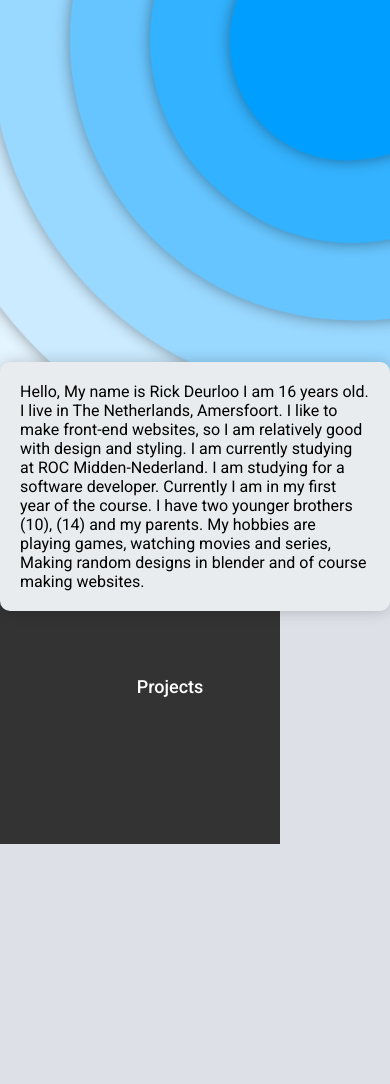
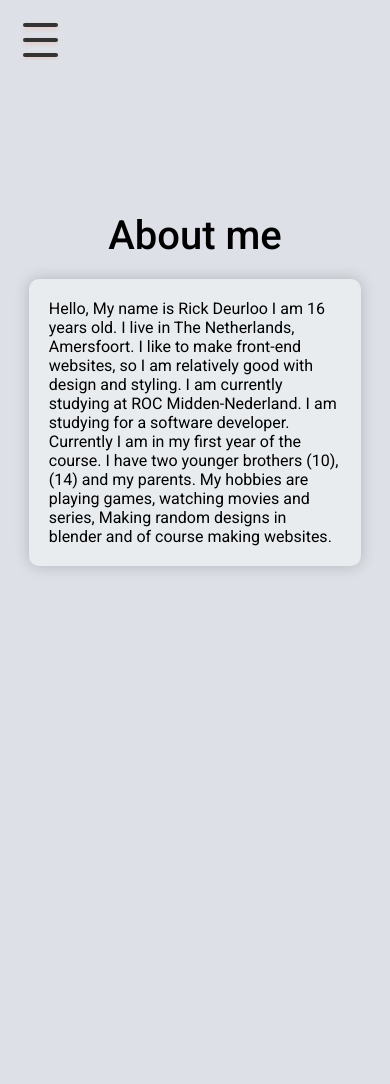
Before and after one commit to Rickd377/Portfolio_Done, a PHP site: page /profile.html in a window 390 px wide. Shown: the top 1084 px of the page. After the commit the page ends 571 px from the top, so only its background shows below. Run offline with PHP 8.4, Linux system fonts and the light colour scheme; some libraries are stand-ins or nearby versions.

Commit message:
full responsive without decorating

```diff
--- a/Css/style.css
+++ b/Css/style.css
@@ -453,15 +453,17 @@ ul li p {
 
 #projects .main {
   grid-area: main;
-  display: grid;
-  grid-template-columns: 1fr 1fr 1fr;
-  grid-template-rows: 1fr 1fr;
-  gap: 0px 100px;
-  grid-template-areas:
-    "project1 project2 project3"
-    "project4 project5 project6";
-  margin: 0 auto;
-  margin-top: 50px;
+  display: flex;
+  flex-direction: row;
+  gap: 30px 90px;
+  flex-wrap: wrap;
+  justify-content: center;
+}
+
+#projects.main:first-child,
+#projects .main:nth-child(2),
+#projects .main:nth-child(3) {
+  margin-top: 75px;
 }
 
 #projects .project {
@@ -552,3 +554,149 @@ ul li p {
   margin-top: 35vh;
   font-weight: 500;
 }
+
+@media screen and (max-width: 426px) {
+  .blob1,
+  .blob2,
+  .blob3,
+  .blob4,
+  .blob5,
+  .blob6 {
+    display: none;
+  }
+
+  .nav {
+    display: none;
+  }
+
+  /* hamburger menu */
+
+  .res-menu {
+    position: relative;
+    display: flex;
+    justify-content: center;
+    align-items: center;
+    height: 40px;
+    width: 40px;
+    cursor: pointer;
+    transition: all 0.5s ease-in-out;
+    /* border: 3px solid #333; */
+    overflow: hidden;
+    margin: 20px;
+    z-index: 100;
+  }
+
+  .hamburger_menu {
+    width: 35px;
+    height: 4px;
+    background-color: #333;
+    border-radius: 5px;
+    box-shadow: 0 2px 5px rgba(255, 101, 47, 0.2);
+    transition: all 0.5s ease-in-out;
+  }
+
+  .hamburger_menu::before,
+  .hamburger_menu::after {
+    content: "";
+    position: absolute;
+    width: 35px;
+    height: 4px;
+    background-color: #333;
+    border-radius: 5px;
+    box-shadow: 0 2px 5px rgba(255, 101, 47, 0.2);
+    transition: all 0.5s ease-in-out;
+  }
+
+  .hamburger_menu::before {
+    transform: translateY(-15px);
+  }
+
+  .hamburger_menu::after {
+    transform: translateY(15px);
+  }
+
+  /* ANIMATION */
+
+  .res-menu.open .hamburger_menu {
+    transform: translateX(-50px);
+    background-color: transparent;
+    box-shadow: none;
+  }
+
+  .res-menu.open .hamburger_menu::before {
+    transform: rotate(45deg) translate(35px, -35px);
+  }
+
+  .res-menu.open .hamburger_menu::after {
+    transform: rotate(-45deg) translate(35px, 35px);
+  }
+
+  .dropdown-content a {
+    display: block;
+    color: black;
+    text-decoration: none;
+    padding: 10px 15px;
+    border-radius: 5px;
+  }
+
+  .dropdown-content .content {
+    display: none;
+    background-color: #ddd;
+    position: absolute;
+    min-width: 100 px;
+    box-shadow: 2px 2px 5px hsla(0, 0%, 0%, 0.553);
+    opacity: 0;
+    visibility: hidden;
+    transition: opacity 0.3s ease-in-out;
+    border-radius: 5px;
+    z-index: 100;
+  }
+
+  .description {
+    width: 75%;
+  }
+
+  .profile_title {
+    margin: 18vh auto 15px auto;
+  }
+
+  .main {
+    margin-left: -75px;
+  }
+
+  .project {
+    display: flex;
+    align-items: center;
+    justify-content: center;
+  }
+
+  .colored-bg,
+  .fixedsquare {
+    width: 230px;
+    height: 230px;
+  }
+
+  .portfolio_title {
+    font-size: 0.9em;
+    margin-top: 50px;
+    margin-left: 35px;
+  }
+
+  .socialmedia {
+    transform: scale(0.65);
+    margin-top: 15px;
+    margin-left: -20px;
+  }
+
+  .socialmedia::after {
+    font-size: 0.8em;
+    margin-left: 20px;
+  }
+
+  .colored-bg {
+    margin-left: -30px;
+    margin-top: -75px;
+  }
+
+
+}
--- a/Js/general.js
+++ b/Js/general.js
@@ -11,3 +11,28 @@ window.onload = () => {
     span.className = "rotatingSpan"; // Assign a class to the span
   }
 };
+
+// hamburger menu
+
+const hamburger = document.querySelector(".res-menu");
+let menuOpen = false;
+hamburger.addEventListener("click", () => {
+  const content = document.querySelector('.dropdown-content .content');
+  if (!menuOpen) {
+    hamburger.classList.add("open");
+    menuOpen = true;
+    content.style.display = 'block';
+    setTimeout(() => {
+      content.style.visibility = 'visible';
+      content.style.opacity = '1';
+    }, 0);
+  } else {
+    hamburger.classList.remove("open");
+    menuOpen = false;
+    content.style.opacity = '0';
+    setTimeout(() => {
+      content.style.visibility = 'hidden';
+      content.style.display = 'none';
+    }, 500);
+  }
+});
--- a/profile.html
+++ b/profile.html
@@ -42,6 +42,17 @@
       </ul>
     </div>
 
+    <div class="dropdown-content">
+      <div class="res-menu">
+        <div class="hamburger_menu"></div>
+      </div>
+      <div class="content">
+          <a href="index.html">Home</a>
+          <a href="profile.html">Profile</a>
+          <a href="projects.html">Projects</a>
+      </div>
+      </div>
+
     <div class="profile_title">
       About me
     </div>
```
Also changed, not shown: index.html (+13 -1 lines), projects.html (+11 -0 lines).
